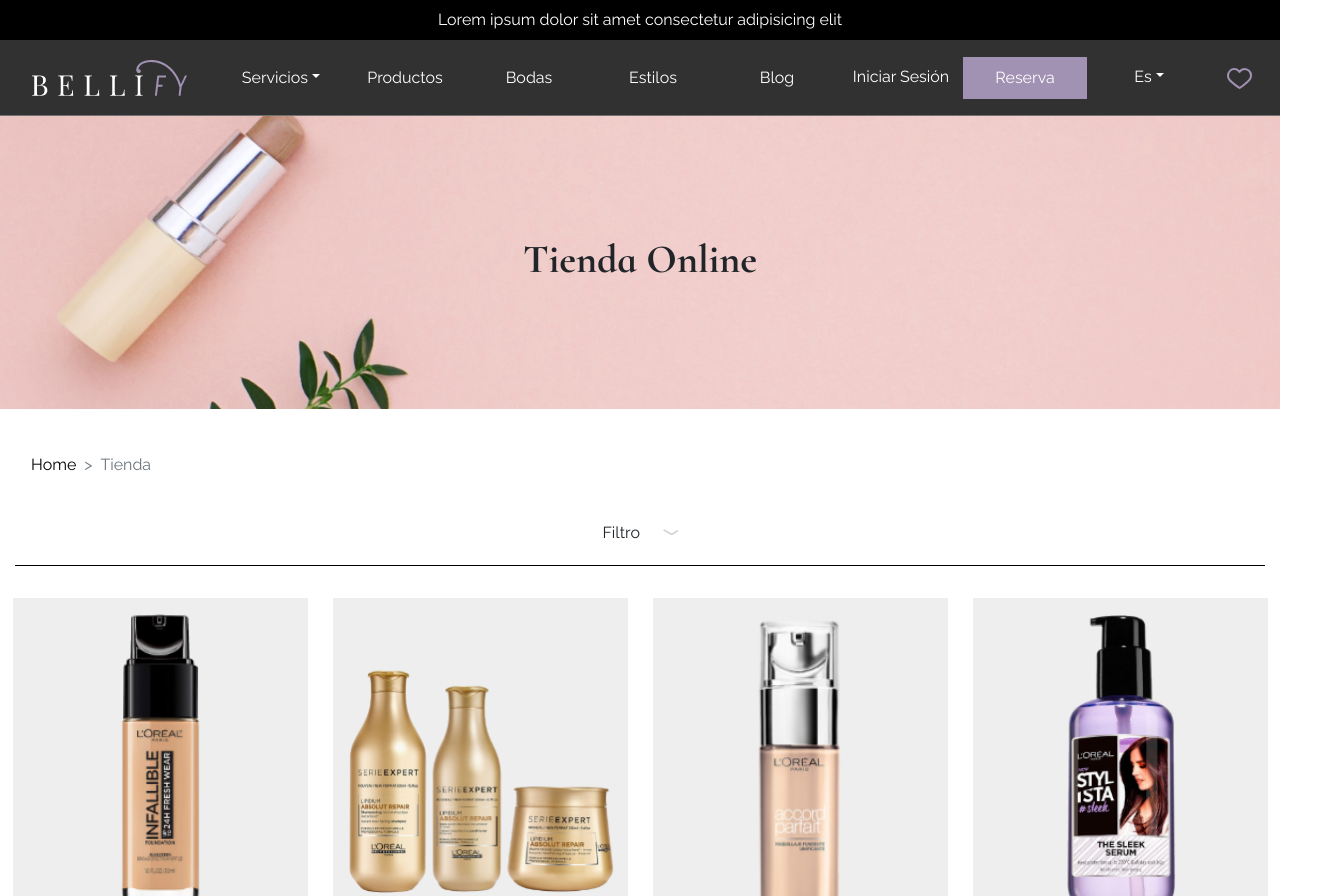
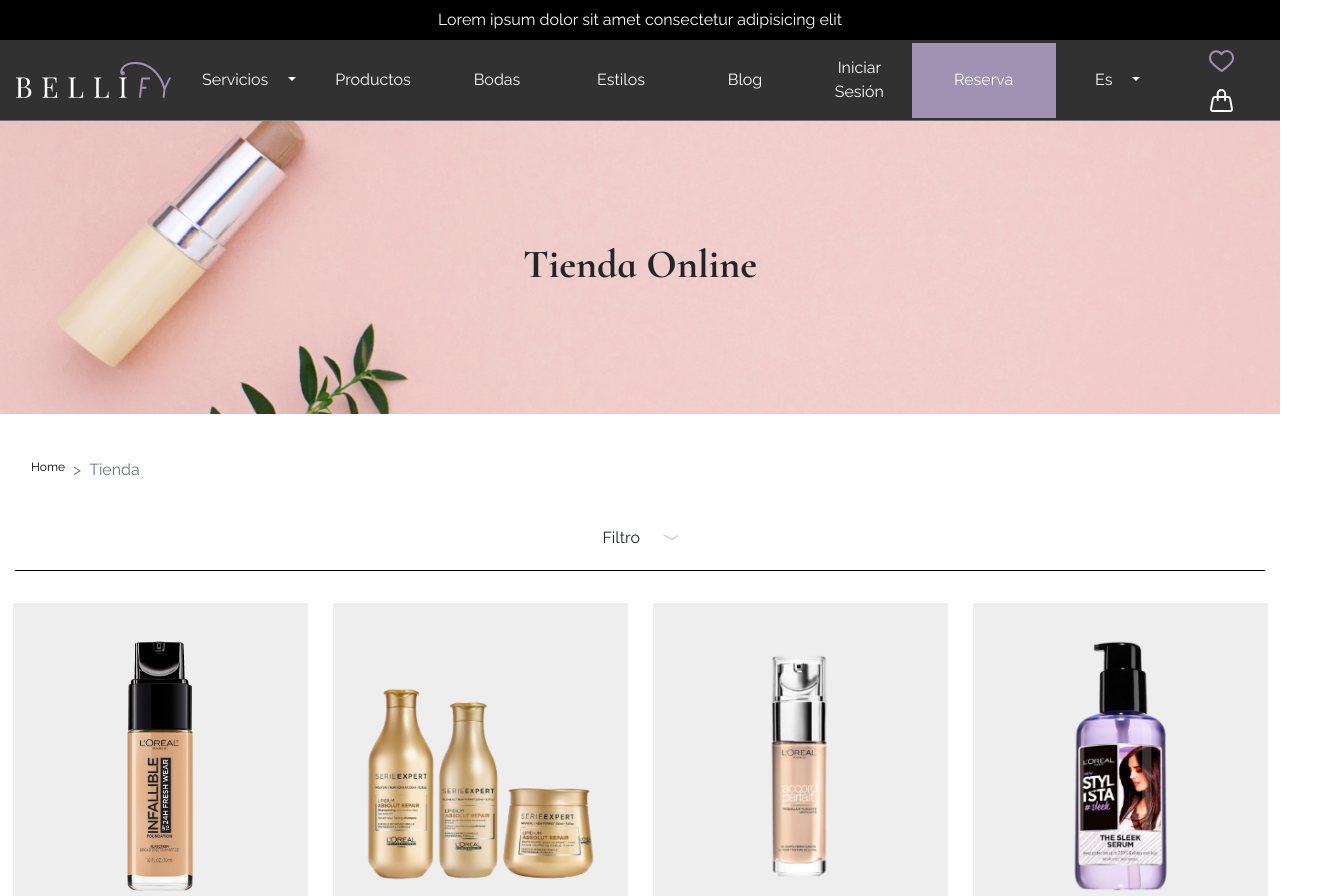
Before and after one commit to smbs-team/bellify-test, a React (Create React App) app: page / in a window 1280 px wide. Shown: the top 896 px of the page, 1323 px wide, since content can reach past the window. Built offline with nearby package versions, Linux system fonts and the light colour scheme.

Commit message:
header fixed

```diff
--- a/src/assets/scss/main/components/_breadcrumb.scss
+++ b/src/assets/scss/main/components/_breadcrumb.scss
@@ -1,6 +1,7 @@
 .breadcrumb-custom {
     a {
         color: initial;
+        font-size: 12px;
     }
     ol {
         background-color: transparent;
--- a/src/assets/scss/main/components/_shop.scss
+++ b/src/assets/scss/main/components/_shop.scss
@@ -7,9 +7,17 @@
         justify-content: center;
         min-height: 325px;
         width: 100%;
+        img {
+            @include media-breakpoint-up(xl) {
+                max-height: 252px;
+                width: auto;
+            }
+            width: 100%;
+        }
     }
     &-title {
         margin-top: 26px;
+        color: $black;
         &:after {
             content: attr(data-price);
             display: block;
--- a/src/assets/scss/main/layout/_footer.scss
+++ b/src/assets/scss/main/layout/_footer.scss
@@ -5,6 +5,11 @@
     &-col{
         margin-bottom: 3rem;
         text-align: center;
+        &-social {
+            @include media-breakpoint-up(lg) {
+                max-width: 180px;
+            }
+        }
     }
 
     &-wrapper{
--- a/src/assets/scss/main/layout/_header.scss
+++ b/src/assets/scss/main/layout/_header.scss
@@ -1,7 +1,15 @@
 .Header {
     background-color: $secondary-color;
     &-btnBooking {
+        align-items: center;
         border-radius: 0;
+        color: $white;
+        height: 75px;
+        display: flex;
+        justify-content: center;
+        @include media-breakpoint-up(xl) {
+            width: 182px;
+        }
     }
     &-mainMenu {
         border-bottom: solid 1px $border-header;
@@ -16,21 +24,31 @@
         }
         .nav-link {
             color: $white !important;
+            &.icon {
+                display: inline-block;
+                text-align: center;
+                width: auto;
+            }
         }
         .dropdown-menu.dropdown-menu-right.show {
-            background-color: $black;
+            background-color: $secondary-color;
             border-radius: 0;
             margin-left: auto;
             margin-right: auto;
-            left: 50%;
-            transform: translate(-50%);
+            @include media-breakpoint-up(xl) {
+                left: 50%;
+                transform: translate(-50%);
+            }
             button {
                 color: $white;
                 height: 48px;
                 &:hover {
-                    background-color: $primary-color;
+                    background-color: $black;
                 }
             }
+        }
+        .dropdown-toggle::after {
+            margin-left: 1.225em;
         }
     }
     &-topbar {
--- a/src/components/Layout/Footer/index.js
+++ b/src/components/Layout/Footer/index.js
@@ -87,7 +87,7 @@
                                     </li>
                                 </ul>
                             </div>
-                            <div className="col-xs-12 col-md-4 col-lg Footer-col">
+                            <div className="col-xs-12 col-md-4 col-lg-2 Footer-col Footer-col-social">
                                 <h5 className="block-title Footer-title">Siguenos</h5>
                                 <div className="Footer-social">
                                     <Link to="#" className="Footer-social-link">
--- a/src/components/Layout/Header/MenuHeader.js
+++ b/src/components/Layout/Header/MenuHeader.js
@@ -18,6 +18,7 @@
 import Logo from '../../../assets/images/logo.png';
 import shop_bag from '../../../assets/images/icons/shop-bag.svg';
 import heart from '../../../assets/images/icons/heart.svg';
+import { Link } from 'react-router-dom';
 
 const MenuHeader = (props) => {
 	const [isOpen, setIsOpen] = useState(false);
@@ -30,9 +31,9 @@
 			<div className="Header-mainMenu">
 				<Navbar expand="xl" dark>
 					<NavbarBrand href="/">
-						<NavLink>
+						<Link>
 							<img src={Logo} alt=""/>
-						</NavLink>
+						</Link>
 					</NavbarBrand>
 					<NavbarToggler onClick={toggle} />
 					<Collapse isOpen={isOpen} navbar>
@@ -57,25 +58,21 @@
 								</DropdownMenu>
 							</UncontrolledDropdown>
 							<NavItem>
-								<NavLink>Productos</NavLink>
+								<Link className="nav-link" to="">Productos</Link>
 							</NavItem>
 							<NavItem>
-								<NavLink>Bodas</NavLink>
+								<Link className="nav-link" to="">Bodas</Link>
 							</NavItem>
 							<NavItem>
-								<NavLink>Estilos</NavLink>
+								<Link className="nav-link" to="">Estilos</Link>
 							</NavItem>
 							<NavItem>
-								<NavLink>Blog</NavLink>
+								<Link className="nav-link" to="">Blog</Link>
 							</NavItem>
 						</Nav>
+						<Link className="d-block text-center nav-link">Iniciar Sesión</Link>
+						<Link className="btn btn-purple Header-btnBooking">Reserva</Link>
 						<Nav navbar>
-							<NavItem>
-								<NavLink>Iniciar Sesión</NavLink>
-							</NavItem>
-							<NavItem>
-								<NavLink className="btn btn-purple Header-btnBooking">Reserva</NavLink>
-							</NavItem>
 							<UncontrolledDropdown nav inNavbar>
 								<DropdownToggle nav caret>
 									Es
@@ -90,12 +87,14 @@
 								</DropdownMenu>
 							</UncontrolledDropdown>
 						</Nav>
-						<NavLink>
-							<img src={heart} alt=""/>
-						</NavLink>
-						<NavLink>
-							<img src={shop_bag} alt=""/>
-						</NavLink>
+						<div className="text-center">
+							<Link className="nav-link icon" to="">
+								<img src={heart} alt=""/>
+							</Link>
+							<Link className="nav-link icon" to="">
+								<img src={shop_bag} alt=""/>
+							</Link>
+						</div>
 					</Collapse>
 				</Navbar>
 			</div>
--- a/src/components/Store/StoreItem/index.js
+++ b/src/components/Store/StoreItem/index.js
@@ -1,15 +1,18 @@
 import React from 'react';
 import PropTypes from 'prop-types';
+import { Link } from 'react-router-dom/cjs/react-router-dom.min';
 
 const ShopItem = (props) => {
     return (
         <div className="ShopItem">
-            <div className="ShopItem-image">
-                <img src={props.fileName} alt="" width="100%"/>
-            </div>
-            <div className="ShopItem-title" data-price={props.price}>
-                <h2>{props.title}</h2>
-            </div>
+            <Link to={'/product'}>
+                <div className="ShopItem-image">
+                    <img src={props.fileName} alt=""/>
+                </div>
+                <div className="ShopItem-title" data-price={props.price}>
+                    <h2>{props.title}</h2>
+                </div>
+            </Link>
         </div>
     );
 }
```
